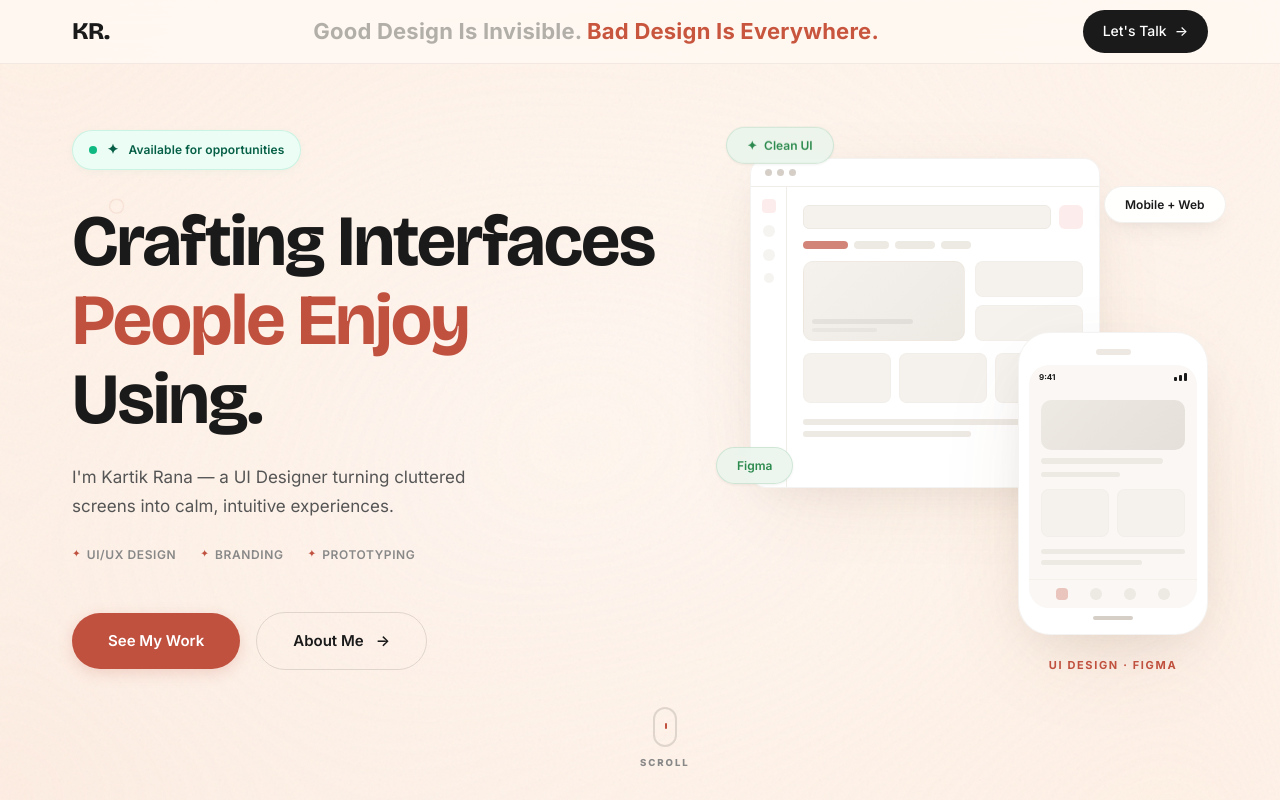
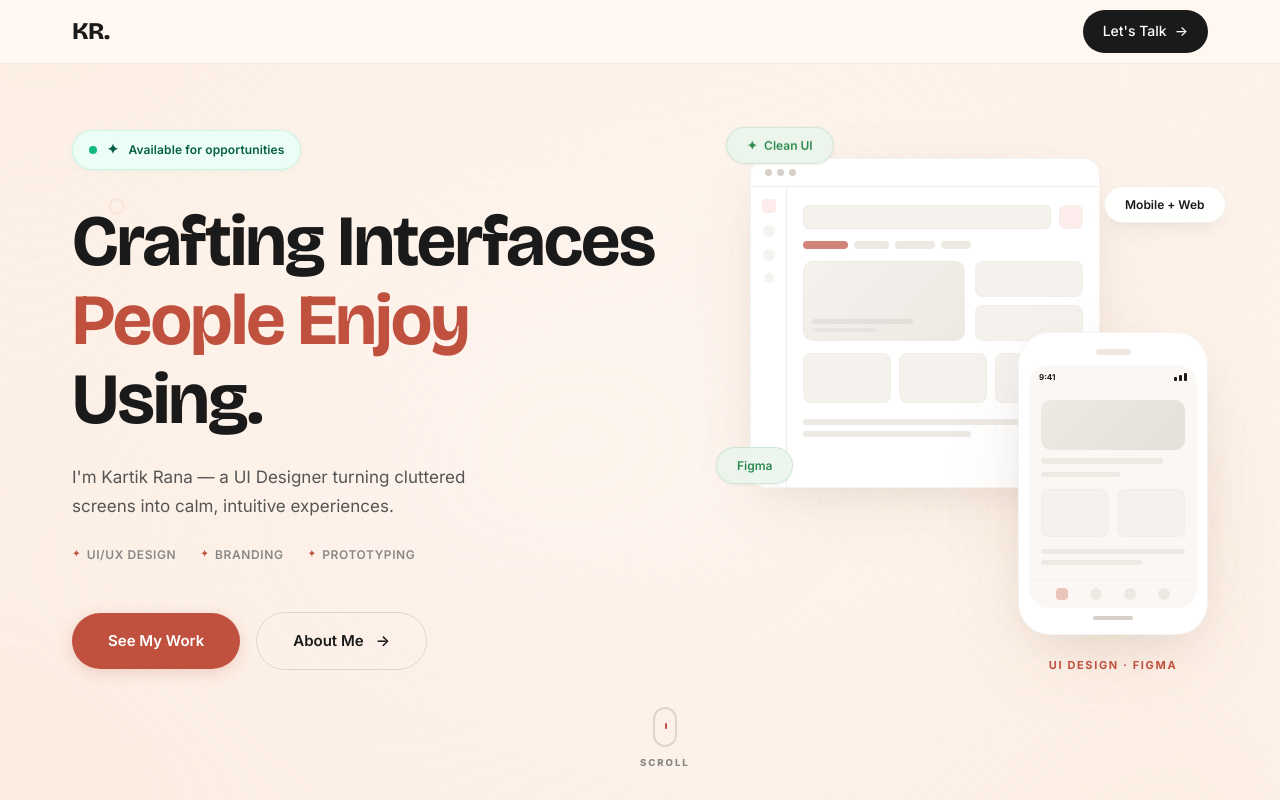
Before and after one commit to kartikrana-08/Portfolio-Kartik, a Preact app: page / in a window 1280 px wide. Shown: the top 800 px of the page. Built offline with nearby package versions, Linux system fonts and the light colour scheme.

Commit message:
Update recent changes

```diff
--- a/src/components/Contact.tsx
+++ b/src/components/Contact.tsx
@@ -18,8 +18,8 @@
     title: 'LINKEDIN',
     value: 'linkedin.com/in/kartikrana',
     icon: (
-      <svg width="20" height="20" viewBox="0 0 24 24" fill="none" stroke="currentColor" stroke-width="2" stroke-linecap="round" stroke-linejoin="round">
-        <path d="M16 8a6 6 0 0 1 6 6v7h-4v-7a2 2 0 0 0-2-2 2 2 0 0 0-2 2v7h-4v-7a6 6 0 0 1 6-6z"/><rect x="2" y="9" width="4" height="12"/><circle cx="4" cy="4" r="2"/>
+      <svg width="20" height="20" viewBox="0 0 24 24" fill="currentColor">
+        <path d="M20.447 20.452h-3.554v-5.569c0-1.328-.027-3.037-1.852-3.037-1.853 0-2.136 1.445-2.136 2.939v5.667H9.351V9h3.414v1.561h.046c.477-.9 1.637-1.85 3.37-1.85 3.601 0 4.267 2.37 4.267 5.455v6.286zM5.337 7.433a2.062 2.062 0 0 1-2.063-2.065 2.064 2.064 0 1 1 2.063 2.065zm1.782 13.019H3.555V9h3.564v11.452zM22.225 0H1.771C.792 0 0 .774 0 1.729v20.542C0 23.227.792 24 1.771 24h20.451C23.2 24 24 23.227 24 22.271V1.729C24 .774 23.2 0 22.222 0h.003z"/>
       </svg>
     ),
     link: 'https://linkedin.com/in/kartikrana'
@@ -28,8 +28,8 @@
     title: 'BEHANCE',
     value: 'behance.net/kartikrana',
     icon: (
-      <svg width="20" height="20" viewBox="0 0 24 24" fill="none" stroke="currentColor" stroke-width="2" stroke-linecap="round" stroke-linejoin="round">
-        <rect x="3" y="11" width="12" height="6" rx="1"/><path d="M3 7h12c1 0 2 1 2 2v2"/><path d="M3 13h12"/><path d="M11 7h2"/>
+      <svg width="20" height="20" viewBox="0 0 24 24" fill="currentColor">
+        <path d="M22 7h-7V5h7v2zm1.726 10c-.442 1.297-2.029 3-5.101 3-3.074 0-5.564-1.729-5.564-5.675 0-3.91 2.325-5.92 5.466-5.92 3.082 0 4.964 1.782 5.375 4.426.078.506.109 1.188.095 2.14H15.97c.13 3.211 3.483 3.312 4.588 2.029h3.168zm-7.686-4h4.965c-.105-1.547-1.136-2.219-2.477-2.219-1.466 0-2.277.768-2.488 2.219zm-9.574 6.988H0V5.021h6.953c5.476.081 5.58 5.444 2.72 6.906 3.461 1.26 3.577 8.061-3.207 8.061zM3 11h3.584c2.508 0 2.906-3-.312-3H3v3zm3.391 3H3v3.016h3.341c3.055 0 2.868-3.016.05-3.016z"/>
       </svg>
     ),
     link: 'https://behance.net/kartikrana'
@@ -38,8 +38,8 @@
     title: 'WHATSAPP',
     value: '+91 70489 24873',
     icon: (
-      <svg width="20" height="20" viewBox="0 0 24 24" fill="none" stroke="currentColor" stroke-width="2" stroke-linecap="round" stroke-linejoin="round">
-        <path d="M21 11.5a8.38 8.38 0 0 1-.9 3.8 8.5 8.5 0 1 1-7.6-14h.8A8.38 8.38 0 0 1 21 11.5Z"/>
+      <svg width="20" height="20" viewBox="0 0 24 24" fill="currentColor">
+        <path d="M17.472 14.382c-.297-.149-1.758-.867-2.03-.967-.273-.099-.471-.148-.67.15-.197.297-.767.966-.94 1.164-.173.199-.347.223-.644.075-.297-.15-1.255-.463-2.39-1.475-.883-.788-1.48-1.761-1.653-2.059-.173-.297-.018-.458.13-.606.134-.133.298-.347.446-.52.149-.174.198-.298.298-.497.099-.198.05-.371-.025-.52-.075-.149-.669-1.612-.916-2.207-.242-.579-.487-.5-.669-.51-.173-.008-.371-.01-.57-.01-.198 0-.52.074-.792.372-.272.297-1.04 1.016-1.04 2.479 0 1.462 1.065 2.875 1.213 3.074.149.198 2.096 3.2 5.077 4.487.709.306 1.262.489 1.694.625.712.227 1.36.195 1.871.118.571-.085 1.758-.719 2.006-1.413.248-.694.248-1.289.173-1.413-.074-.124-.272-.198-.57-.347m-5.421 7.403h-.004a9.87 9.87 0 0 1-5.031-1.378l-.361-.214-3.741.982.998-3.648-.235-.374a9.86 9.86 0 0 1-1.51-5.26c.001-5.45 4.436-9.884 9.888-9.884 2.64 0 5.122 1.03 6.988 2.898a9.825 9.825 0 0 1 2.893 6.994c-.003 5.45-4.437 9.884-9.885 9.884m8.413-18.297A11.815 11.815 0 0 0 12.05 0C5.495 0 .16 5.335.157 11.892c0 2.096.547 4.142 1.588 5.945L.057 24l6.305-1.654a11.882 11.882 0 0 0 5.683 1.448h.005c6.554 0 11.89-5.335 11.893-11.893a11.821 11.821 0 0 0-3.48-8.413z"/>
       </svg>
     ),
     link: 'https://wa.me/917048924873'
--- a/src/components/Footer.tsx
+++ b/src/components/Footer.tsx
@@ -108,13 +108,13 @@
           <p style={{
             fontFamily: theme.typography.serif,
             fontSize: 'clamp(1.25rem, 2.5vw, 1.75rem)',
-            fontWeight: 400,
+            fontWeight: 600,
             color: 'rgba(255, 255, 255, 0.85)',
             margin: 0,
             lineHeight: 1.4,
           }}>
-            Good design is invisible<br />
-            <span style={{ color: theme.colors.accent }}>Bad design is everywhere</span>
+            Got a vision? I'll design the experience —<br />
+            <span style={{ color: theme.colors.accent }}>Let's make it happen together</span>
           </p>
           <button
             style={backTopStyle}
@@ -134,23 +134,19 @@
 
           {/* Logo & Info */}
           <div style={{ flex: 1, minWidth: '250px' }}>
-            <h2 style={{ fontFamily: theme.typography.serif, fontSize: '1.5rem', fontWeight: 400, margin: '0 0 0.5rem' }}>KR.</h2>
+            <h2 style={{ fontFamily: theme.typography.serif, fontSize: '1.5rem', fontWeight: 800, margin: '0 0 0.5rem' }}>KR.</h2>
             <p style={{ fontSize: '0.875rem', fontWeight: 500, color: 'rgba(255, 255, 255, 0.4)', margin: 0 }}>Kartik Rana · UI Designer</p>
           </div>
 
           {/* Links Columns */}
           {[
             [
-              { label: 'My Portfolio', href: '#work' },
+              { label: 'Resume', href: '#', external: false },
               { label: 'Dribbble', href: 'https://dribbble.com/kartikrana', external: true }
             ],
             [
-              { label: '+91 70489 24873', href: 'tel:+917048924873' },
-              { label: 'Instagram', href: 'https://instagram.com/kartikrana', external: true }
-            ],
-            [
-              { label: 'rana.work08@gmail.com', href: 'mailto:rana.work08@gmail.com' },
-              { label: 'LinkedIn', href: 'https://linkedin.com/in/kartikrana', external: true }
+              { label: 'WhatsApp', href: 'https://wa.me/917048924873', external: true },
+              { label: 'Gmail', href: 'mailto:rana.work08@gmail.com', external: true }
             ]
           ].map((col, i) => (
             <div key={i} style={{ minWidth: isMobile ? '100%' : '15vw' }}>
--- a/src/components/Navbar.tsx
+++ b/src/components/Navbar.tsx
@@ -1,19 +1,7 @@
 import { useState, useEffect } from 'preact/hooks'
 import { theme } from '../theme'
 
-const TAGLINES: Record<string, { r: string; b: string }> = {
-  hero: { r: 'Good Design Is Invisible. ', b: 'Bad Design Is Everywhere.' },
-  work: { r: 'Every Pixel Has A Reason. ', b: "Or It Shouldn't Be There." },
-  about: { r: "Tools Don't Design Designers Do. ", b: 'Tools Just Get Out Of The Way' },
-  skills: { r: 'The Right Tools. ', b: 'The Right Mindset.' },
-  process: { r: "Clean Design Isn't About Making Things Pretty — ", b: "It's About Making Things Obvious" },
-  contact: { r: 'The Best Design Collaboration ', b: 'Starts With A Single Message' },
-}
-
-
 export function Navbar() {
-  const [activeTab, setActiveTab] = useState('hero')
-  const [displayedText, setDisplayedText] = useState('')
   const [isLogoHovered, setIsLogoHovered] = useState(false)
   const [isCtaHovered, setIsCtaHovered] = useState(false)
 
@@ -25,66 +13,6 @@
     return () => window.removeEventListener('resize', handleResize)
   }, [])
 
-  useEffect(() => {
-    const observer = new IntersectionObserver((entries) => {
-      entries.forEach(entry => {
-        if (entry.isIntersecting) {
-          const id = entry.target.id
-          if (TAGLINES[id]) {
-            setActiveTab(id)
-          }
-        }
-      })
-    }, { threshold: 0.3 })
-
-    const observeSections = () => {
-      document.querySelectorAll('section[id]').forEach(s => observer.observe(s))
-    }
-
-    observeSections()
-
-    const mutationObserver = new MutationObserver(() => {
-      observeSections()
-    })
-    mutationObserver.observe(document.body, { childList: true, subtree: true })
-
-    return () => {
-      observer.disconnect()
-      mutationObserver.disconnect()
-    }
-  }, [])
-
-  const currentTagline = TAGLINES[activeTab] || TAGLINES.hero
-  const targetText = currentTagline.r + currentTagline.b
-
-  useEffect(() => {
-    let timeout: number
-    if (displayedText !== targetText) {
-      if (!targetText.startsWith(displayedText)) {
-        timeout = window.setTimeout(() => {
-          setDisplayedText(prev => prev.slice(0, -1))
-        }, 12)
-      } else {
-        timeout = window.setTimeout(() => {
-          setDisplayedText(prev => targetText.slice(0, prev.length + 1))
-        }, 22)
-      }
-    }
-    return () => clearTimeout(timeout)
-  }, [displayedText, targetText])
-
-  let activeTaglineObj = currentTagline
-  for (const key in TAGLINES) {
-    const t = TAGLINES[key].r + TAGLINES[key].b
-    if (t.startsWith(displayedText) && displayedText.length > 0) {
-      activeTaglineObj = TAGLINES[key]
-      break
-    }
-  }
-
-  const regChars = activeTaglineObj.r.length
-  const displayedRegular = displayedText.slice(0, regChars)
-  const displayedBold = displayedText.slice(regChars)
 
   // -- Styles --
 
@@ -122,12 +50,13 @@
     textDecoration: 'none',
   }
 
-  const taglineStyle: any = {
-    fontSize: '22px',
-    letterSpacing: '0.01em',
-    fontWeight: 700,
-    display: isMobile ? 'none' : 'block',
-    margin: 0,
+  const TAGLINES: Record<string, { r: string; b: string }> = {
+    hero: { r: 'Ready to elevate your product? ', b: "Let's build it together." },
+    work: { r: 'Every Pixel Has A Reason. ', b: "Or It Shouldn't Be There." },
+    about: { r: "Tools Don't Design Designers Do. ", b: 'Tools Just Get Out Of The Way' },
+    skills: { r: 'The Right Tools. ', b: 'The Right Mindset.' },
+    process: { r: "Clean Design Isn't About Making Things Pretty — ", b: "It's About Making Things Obvious" },
+    contact: { r: 'The Best Design Collaboration ', b: 'Starts With A Single Message' },
   }
 
   const ctaStyle: any = {
@@ -162,10 +91,7 @@
         >
           KR.
         </a>
-        <p style={taglineStyle}>
-          <span style={{ color: activeTab === 'hero' ? '#B2AFA9' : '#C8553D', transition: 'color 0.25s ease' }}>{displayedRegular}</span>
-          {displayedBold && <strong style={{ color: '#C8553D', fontWeight: 700, transition: 'color 0.25s ease' }}>{displayedBold}</strong>}
-        </p>
+
         <a
           href="#contact"
           style={ctaStyle}
--- a/src/components/Process.tsx
+++ b/src/components/Process.tsx
@@ -182,38 +182,7 @@
           ))}
         </div>
 
-        {/* Styled blockquote */}
-        <div className="animate-on-scroll" style={{ transitionDelay: '0.4s' }}>
-          <blockquote style={{
-            textAlign: 'center',
-            maxWidth: '700px',
-            margin: '0 auto',
-            padding: theme.spacing['2xl'],
-            position: 'relative',
-          }}>
-            <div style={{
-              position: 'absolute',
-              top: 0,
-              left: '50%',
-              transform: 'translateX(-50%)',
-              width: '60px',
-              height: '3px',
-              background: `linear-gradient(90deg, transparent, ${theme.colors.accent}, transparent)`,
-              borderRadius: '2px',
-            }} />
-            <p style={{
-              fontFamily: theme.typography.serif,
-              fontSize: 'clamp(1.125rem, 2vw, 1.375rem)',
-              fontWeight: 400,
-              color: theme.colors.textPrimary,
-              lineHeight: 1.6,
-              fontStyle: 'italic',
-              margin: `${theme.spacing.xl} 0 0`,
-            }}>
-              "Clean Design Isn't About Making Things Pretty — It's About Making Things Obvious"
-            </p>
-          </blockquote>
-        </div>
+
       </div>
     </section>
   )
```
